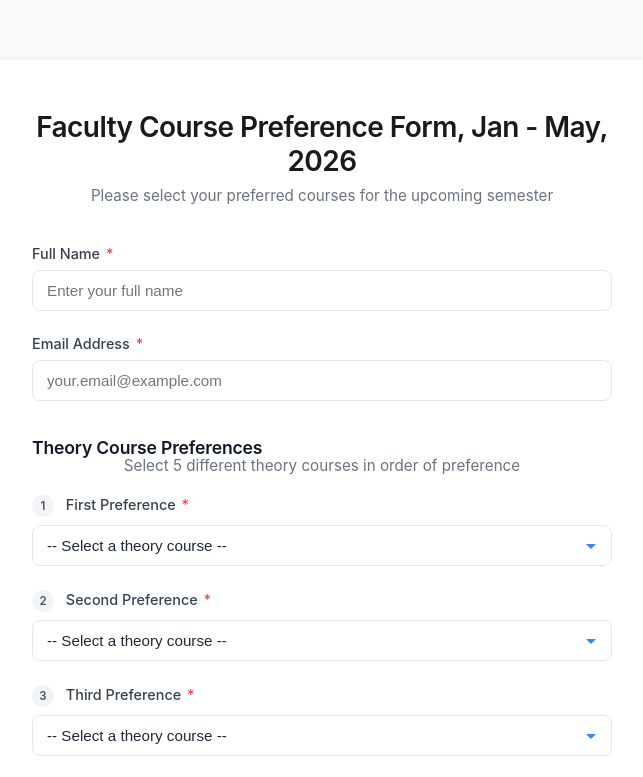
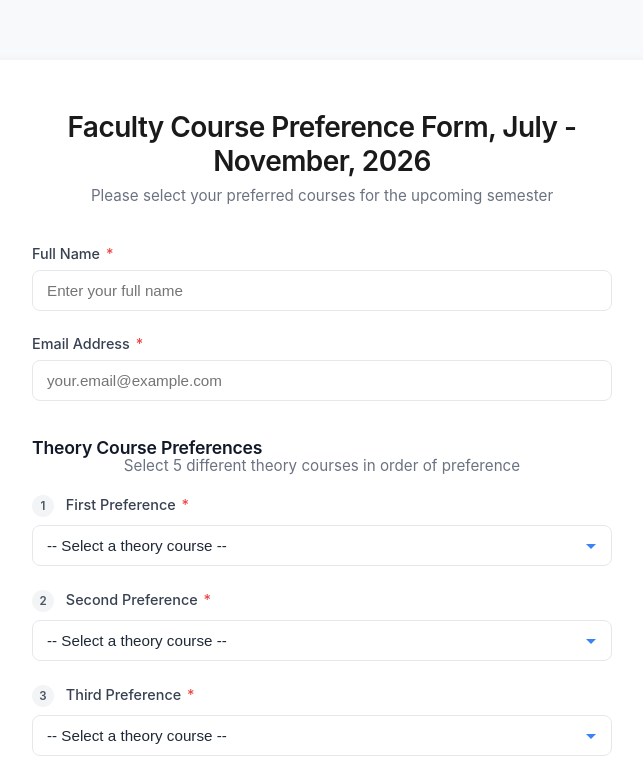
Before and after one commit to royjohn15/FacultyCoursePreference, a plain HTML site: page index.html in a window 1280 px wide. Shown: the top 777 px of the page, without its empty margins (318-961 px from the left). Drawn offline with Linux system fonts and the light colour scheme.

Commit message:
changed months

```diff
--- a/index.html
+++ b/index.html
@@ -462,7 +462,7 @@
 </head>
 <body>
     <div class="container">
-        <h1>Faculty Course Preference Form, Jan - May, 2026</h1>
+        <h1>Faculty Course Preference Form, July - November, 2026</h1>
         <p class="subtitle">Please select your preferred courses for the upcoming semester</p>
 
         <form id="courseForm">
```
